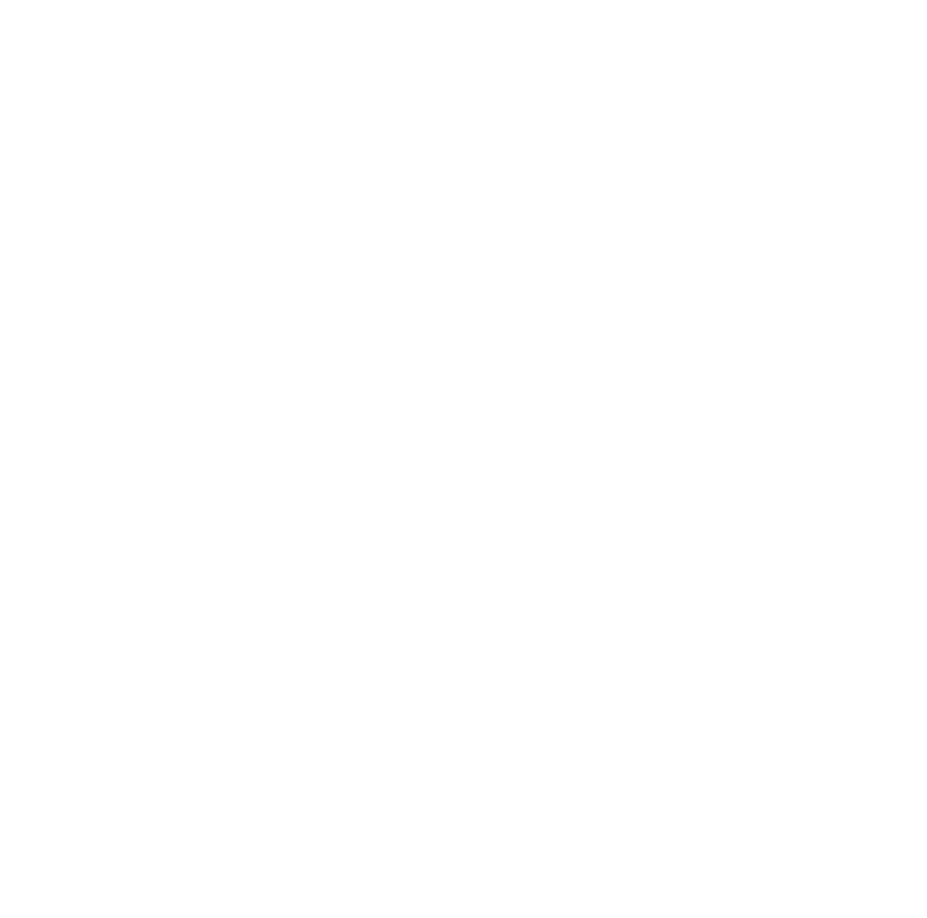
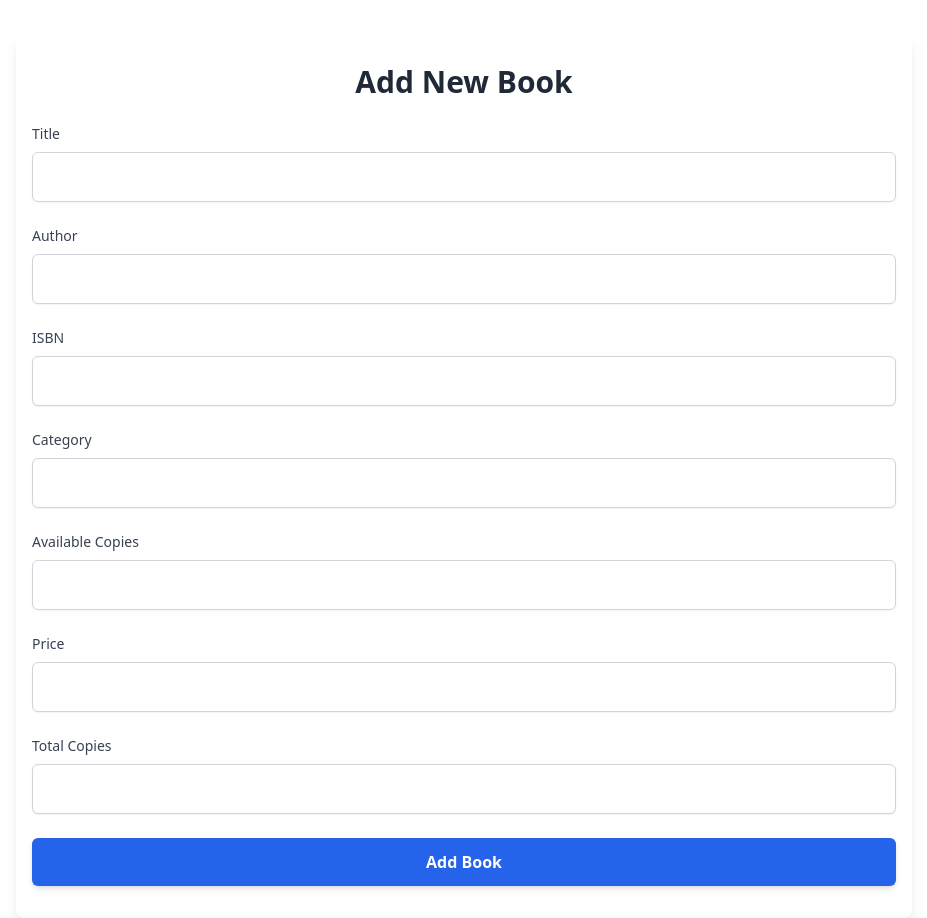
Before and after one commit to Istart-macbell/Library_frontend, a React (Create React App) app: page /addbook in a window 1280 px wide. Before the commit this address had no page. Shown: the whole page, without its empty margins (176-1103 px from the left). Before the commit the page ends 800 px from the top, so only its background shows below. Built offline with nearby package versions, Linux system fonts and the light colour scheme.

Commit message:
usertable

```diff
--- /dev/null
+++ b/src/Admin/Addbook.js
@@ -0,0 +1,174 @@
+
+import React, { useState } from 'react';
+import axios from 'axios';
+
+const AddBook = () => {
+  const [formData, setFormData] = useState({
+    title: '',
+    author: '',
+    ISBN: '',
+    category: '',
+    availableCopies: '',
+    price: '',
+    totalCopies: ''
+  });
+
+  const [error, setError] = useState(null);
+  const [success, setSuccess] = useState(null);
+
+  const handleChange = (e) => {
+    setFormData({
+      ...formData,
+      [e.target.name]: e.target.value
+    });
+  };
+
+  const handleSubmit = (e) => {
+    e.preventDefault();
+
+    const apiUrl = 'https://library-backend-4335.onrender.com/api/admin/add-book';
+
+    // Post the form data to the API
+    axios
+      .post(apiUrl, formData)
+      .then((response) => {
+        setSuccess('Book added successfully!');
+        setError(null);
+        setFormData({
+          title: '',
+          author: '',
+          ISBN: '',
+          category: '',
+          availableCopies: '',
+          price: '',
+          totalCopies: ''
+        });
+      })
+      .catch((err) => {
+        setError('Failed to add book. Please try again!');
+        setSuccess(null);
+      });
+  };
+
+  return (
+    <div className="max-w-4xl mx-auto px-4 py-8 bg-white shadow-lg rounded-lg mt-8">
+      <h1 className="text-3xl font-extrabold text-center mb-6 text-gray-800">Add New Book</h1>
+
+      {error && <p className="text-red-500 text-center mb-4">{error}</p>}
+      {success && <p className="text-green-500 text-center mb-4">{success}</p>}
+
+      <form onSubmit={handleSubmit} className="space-y-6">
+        {/* Title */}
+        <div>
+          <label htmlFor="title" className="block text-sm font-medium text-gray-700">Title</label>
+          <input
+            type="text"
+            id="title"
+            name="title"
+            value={formData.title}
+            onChange={handleChange}
+            required
+            className="mt-2 block w-full px-4 py-3 border border-gray-300 rounded-md shadow-sm focus:ring-blue-500 focus:border-blue-500 transition duration-200 ease-in-out"
+          />
+        </div>
+
+        {/* Author */}
+        <div>
+          <label htmlFor="author" className="block text-sm font-medium text-gray-700">Author</label>
+          <input
+            type="text"
+            id="author"
+            name="author"
+            value={formData.author}
+            onChange={handleChange}
+            required
+            className="mt-2 block w-full px-4 py-3 border border-gray-300 rounded-md shadow-sm focus:ring-blue-500 focus:border-blue-500 transition duration-200 ease-in-out"
+          />
+        </div>
+
+        {/* ISBN */}
+        <div>
+          <label htmlFor="ISBN" className="block text-sm font-medium text-gray-700">ISBN</label>
+          <input
+            type="text"
+            id="ISBN"
+            name="ISBN"
+            value={formData.ISBN}
+            onChange={handleChange}
+            required
+            className="mt-2 block w-full px-4 py-3 border border-gray-300 rounded-md shadow-sm focus:ring-blue-500 focus:border-blue-500 transition duration-200 ease-in-out"
+          />
+        </div>
+
+        {/* Category */}
+        <div>
+          <label htmlFor="category" className="block text-sm font-medium text-gray-700">Category</label>
+          <input
+            type="text"
+            id="category"
+            name="category"
+            value={formData.category}
+            onChange={handleChange}
+            required
+            className="mt-2 block w-full px-4 py-3 border border-gray-300 rounded-md shadow-sm focus:ring-blue-500 focus:border-blue-500 transition duration-200 ease-in-out"
+          />
+        </div>
+
+        {/* Available Copies */}
+        <div>
+          <label htmlFor="availableCopies" className="block text-sm font-medium text-gray-700">Available Copies</label>
+          <input
+            type="number"
+            id="availableCopies"
+            name="availableCopies"
+            value={formData.availableCopies}
+            onChange={handleChange}
+            required
+            className="mt-2 block w-full px-4 py-3 border border-gray-300 rounded-md shadow-sm focus:ring-blue-500 focus:border-blue-500 transition duration-200 ease-in-out"
+          />
+        </div>
+
+        {/* Price */}
+        <div>
+          <label htmlFor="price" className="block text-sm font-medium text-gray-700">Price</label>
+          <input
+            type="number"
+            id="price"
+            name="price"
+            value={formData.price}
+            onChange={handleChange}
+            required
+            step="0.01"
+            className="mt-2 block w-full px-4 py-3 border border-gray-300 rounded-md shadow-sm focus:ring-blue-500 focus:border-blue-500 transition duration-200 ease-in-out"
+          />
+        </div>
+
+        {/* Total Copies */}
+        <div>
+          <label htmlFor="totalCopies" className="block text-sm font-medium text-gray-700">Total Copies</label>
+          <input
+            type="number"
+            id="totalCopies"
+            name="totalCopies"
+            value={formData.totalCopies}
+            onChange={handleChange}
+            required
+            className="mt-2 block w-full px-4 py-3 border border-gray-300 rounded-md shadow-sm focus:ring-blue-500 focus:border-blue-500 transition duration-200 ease-in-out"
+          />
+        </div>
+
+        {/* Submit Button */}
+        <div>
+          <button
+            type="submit"
+            className="w-full py-3 px-4 bg-blue-600 text-white font-semibold rounded-md shadow-md hover:bg-blue-700 transition duration-300 ease-in-out"
+          >
+            Add Book
+          </button>
+        </div>
+      </form>
+    </div>
+  );
+};
+
+export default AddBook;
--- a/src/App.js
+++ b/src/App.js
@@ -21,6 +21,10 @@ import UserTable from './User/Usertable';
 import LibrarySettings from './Admin/Setting';
 import StaffProfile from './Staff/StaffProfile';
 
+import AddBook from './Admin/Addbook';
+
+
+
 
 function App() {
   return (
@@ -39,6 +43,9 @@ function App() {
       <Route path="/add-staff" element={<Staffpage />} />
       <Route path="/staffs" element={<StaffTable />} />
       <Route path="/setting" element={<LibrarySettings/>} />
+      <Route path="/addbook" element={< AddBook/>} />
+
+
 
 
 
@@ -53,7 +60,7 @@ function App() {
         {/* Staff Section */}
         <Route path="/staff-login" element={<Login />} />
         <Route path="/staff-dashboard" element={<StaffDashboard />} />
-        <Route path="/staff-booktable" element={<BookTable />} />
+        <Route path="/booktable" element={<BookTable />} />
         <Route path="/staff-profile" element={<StaffProfile/>} />
 
 
--- a/src/Staff/Booktable.js
+++ b/src/Staff/Booktable.js
@@ -1,77 +1,35 @@
-import React, { useState } from "react";
+import React, { useState, useEffect } from "react";
+import axios from "axios";
 
 const BooksTable = () => {
-  const data = [
-    {
-      id: "679142b01a6f1d2845a980d7",
-      title: "The Great Gatsby",
-      author: "F. Scott Fitzgerald",
-      ISBN: "9780743273565",
-      category: "Fiction",
-      availableCopies: 5,
-      totalCopies: 10,
-      price: 10.99,
-    },
-    {
-      id: "2",
-      title: "To Kill a Mockingbird",
-      author: "Harper Lee",
-      ISBN: "9780061120084",
-      category: "Fiction",
-      availableCopies: 3,
-      totalCopies: 8,
-      price: 7.99,
-    },
-    {
-      id: "3",
-      title: "1984",
-      author: "George Orwell",
-      ISBN: "9780451524935",
-      category: "Fiction",
-      availableCopies: 4,
-      totalCopies: 10,
-      price: 9.99,
-    },
-    {
-      id: "4",
-      title: "The Catcher in the Rye",
-      author: "J.D. Salinger",
-      ISBN: "9780316769488",
-      category: "Fiction",
-      availableCopies: 6,
-      totalCopies: 10,
-      price: 11.99,
-    },
-    {
-      id: "5",
-      title: "The Lord of the Rings",
-      author: "J.R.R. Tolkien",
-      ISBN: "9780544003415",
-      category: "Fantasy",
-      availableCopies: 7,
-      totalCopies: 10,
-      price: 15.99,
-    },
-    {
-      id: "6",
-      title: "Pride and Prejudice",
-      author: "Jane Austen",
-      ISBN: "9780141040349",
-      category: "Fiction",
-      availableCopies: 2,
-      totalCopies: 5,
-      price: 6.99,
-    },
-  ];
+  const [books, setBooks] = useState([]);
+  const [currentPage, setCurrentPage] = useState(1);
+  const [loading, setLoading] = useState(true);
+  const [error, setError] = useState(null);
 
-  const [currentPage, setCurrentPage] = useState(1);
   const rowsPerPage = 5;
 
+  useEffect(() => {
+    // Fetch data from API
+    axios
+      .get("https://library-backend-4335.onrender.com/api/admin/getbooks")
+      .then((response) => {
+        if (response.data.message === "Books retrieved successfully") {
+          setBooks(response.data.books); // Set the books data from API
+        }
+        setLoading(false);
+      })
+      .catch((err) => {
+        setError("Failed to load books");
+        setLoading(false);
+      });
+  }, []);
+
   // Pagination calculations
-  const totalPages = Math.ceil(data.length / rowsPerPage);
+  const totalPages = Math.ceil(books.length / rowsPerPage);
   const startIndex = (currentPage - 1) * rowsPerPage;
   const endIndex = startIndex + rowsPerPage;
-  const currentData = data.slice(startIndex, endIndex);
+  const currentData = books.slice(startIndex, endIndex);
 
   const handlePrev = () => {
     if (currentPage > 1) setCurrentPage(currentPage - 1);
@@ -88,6 +46,10 @@ const BooksTable = () => {
           Books Table
         </h1>
 
+        {/* Loading and Error Handling */}
+        {loading && <p className="text-center text-gray-500">Loading books...</p>}
+        {error && <p className="text-center text-red-500">{error}</p>}
+
         {/* Table */}
         <div className="overflow-x-auto">
           <table className="w-full border border-collapse border-gray-300 table-auto">
@@ -98,38 +60,20 @@ const BooksTable = () => {
                 <th className="px-4 py-2 border-b border-gray-300">ISBN</th>
                 <th className="px-4 py-2 border-b border-gray-300">Category</th>
                 <th className="px-4 py-2 border-b border-gray-300">Price</th>
-                <th className="px-4 py-2 border-b border-gray-300">
-                  Available Copies
-                </th>
-                <th className="px-4 py-2 border-b border-gray-300">
-                  Total Copies
-                </th>
+                <th className="px-4 py-2 border-b border-gray-300">Available Copies</th>
+                <th className="px-4 py-2 border-b border-gray-300">Total Copies</th>
               </tr>
             </thead>
             <tbody>
               {currentData.map((book) => (
-                <tr key={book.id} className="text-center">
-                  <td className="px-4 py-2 border-b border-gray-300">
-                    {book.title}
-                  </td>
-                  <td className="px-4 py-2 border-b border-gray-300">
-                    {book.author}
-                  </td>
-                  <td className="px-4 py-2 border-b border-gray-300">
-                    {book.ISBN}
-                  </td>
-                  <td className="px-4 py-2 border-b border-gray-300">
-                    {book.category}
-                  </td>
-                  <td className="px-4 py-2 border-b border-gray-300">
-                    ${book.price}
-                  </td>
-                  <td className="px-4 py-2 border-b border-gray-300">
-                    {book.availableCopies}
-                  </td>
-                  <td className="px-4 py-2 border-b border-gray-300">
-                    {book.totalCopies}
-                  </td>
+                <tr key={book._id} className="text-center">
+                  <td className="px-4 py-2 border-b border-gray-300">{book.title}</td>
+                  <td className="px-4 py-2 border-b border-gray-300">{book.author}</td>
+                  <td className="px-4 py-2 border-b border-gray-300">{book.ISBN}</td>
+                  <td className="px-4 py-2 border-b border-gray-300">{book.category}</td>
+                  <td className="px-4 py-2 border-b border-gray-300">${book.price}</td>
+                  <td className="px-4 py-2 border-b border-gray-300">{book.availableCopies}</td>
+                  <td className="px-4 py-2 border-b border-gray-300">{book.totalCopies}</td>
                 </tr>
               ))}
             </tbody>
```
Also changed, not shown: 1 other file (tests, documents, lock files or other folders).
